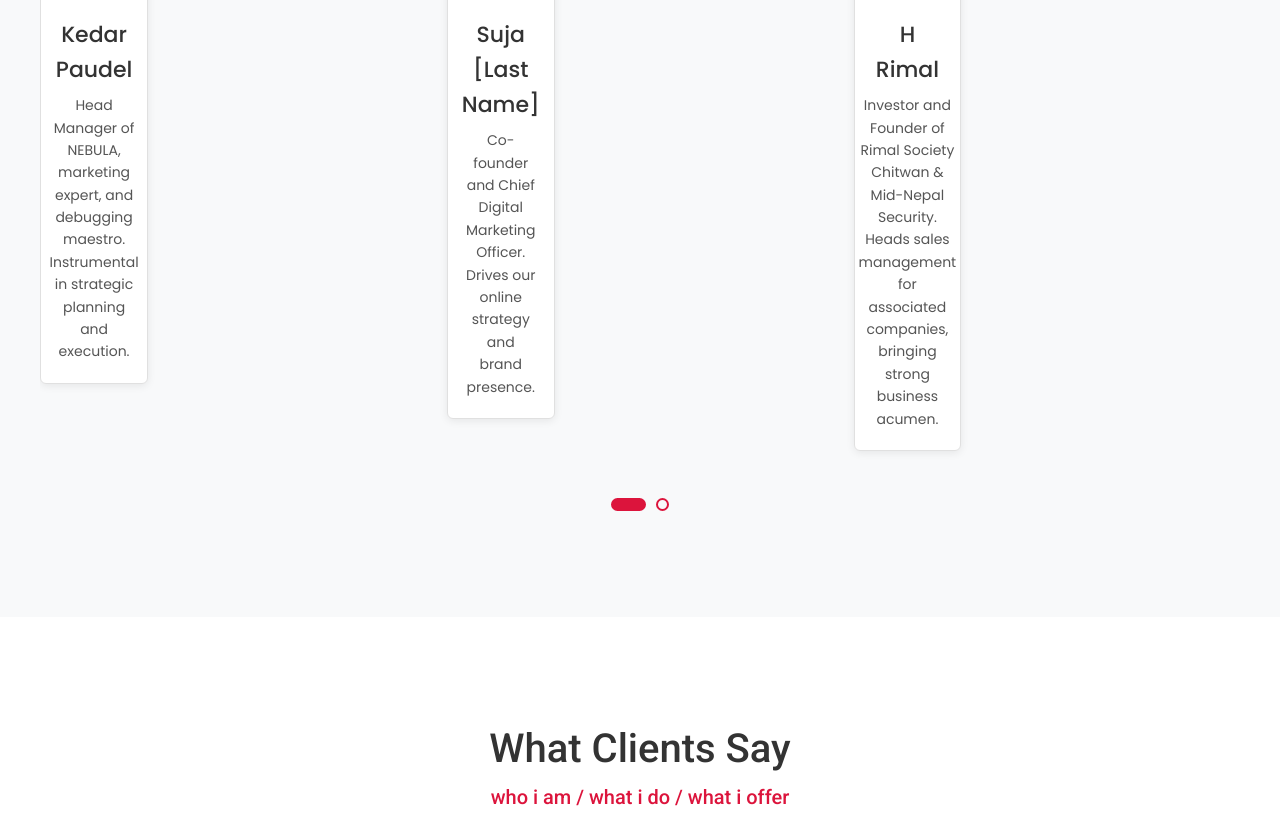
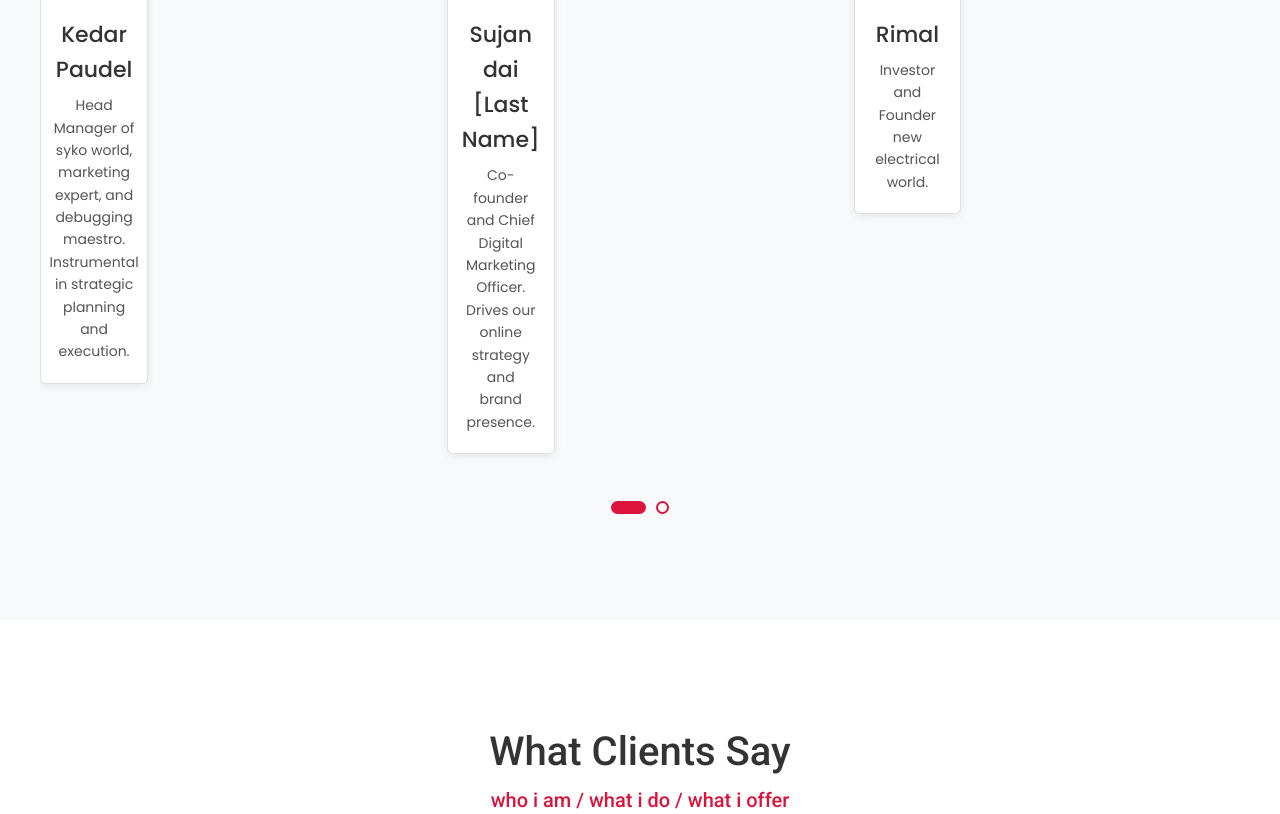
Before and after one commit to sujanrimal-tech/rimal, a plain HTML site: page index.html in a window 1280 px wide. Shown: the part 6196-7010 px from the top of the page. Drawn offline with nearby package versions, Linux system fonts and the light colour scheme.

Commit message:
Update index.html

```diff
--- a/index.html
+++ b/index.html
@@ -292,7 +292,7 @@
                 <div class="card">
                     <div class="box">
                         <img src="images/profile-2.jpeg" alt="Binesh Mahato">
-                        <div class="text">Binesh Mahato</div>
+                        <div class="text">syko dada</div>
                         <p>IT Department Specialist. Key collaborator on various tech projects, bringing expertise in system administration and network infrastructure.</p>
                     </div>
                 </div>
@@ -300,21 +300,21 @@
                     <div class="box">
                         <img src="images/profile-3.jpeg" alt="Kedar Paudel">
                         <div class="text">Kedar Paudel</div>
-                        <p>Head Manager of NEBULA, marketing expert, and debugging maestro. Instrumental in strategic planning and execution.</p>
+                        <p>Head Manager of syko world, marketing expert, and debugging maestro. Instrumental in strategic planning and execution.</p>
                     </div>
                 </div>
                 <div class="card">
                     <div class="box">
                         <img src="images/profile-4.jpeg" alt="Suja [Last Name]">
-                        <div class="text">Suja [Last Name]</div>
+                        <div class="text">Sujan dai [Last Name]</div>
                         <p>Co-founder and Chief Digital Marketing Officer. Drives our online strategy and brand presence.</p>
                     </div>
                 </div>
                 <div class="card">
                     <div class="box">
                         <img src="images/profile-5.jpeg" alt="H Rimal">
-                        <div class="text">H Rimal</div>
-                        <p>Investor and Founder of Rimal Society Chitwan & Mid-Nepal Security. Heads sales management for associated companies, bringing strong business acumen.</p>
+                        <div class="text"> Rimal</div>
+                        <p>Investor and Founder new electrical world.</p>
                     </div>
                 </div>
             </div>
```
